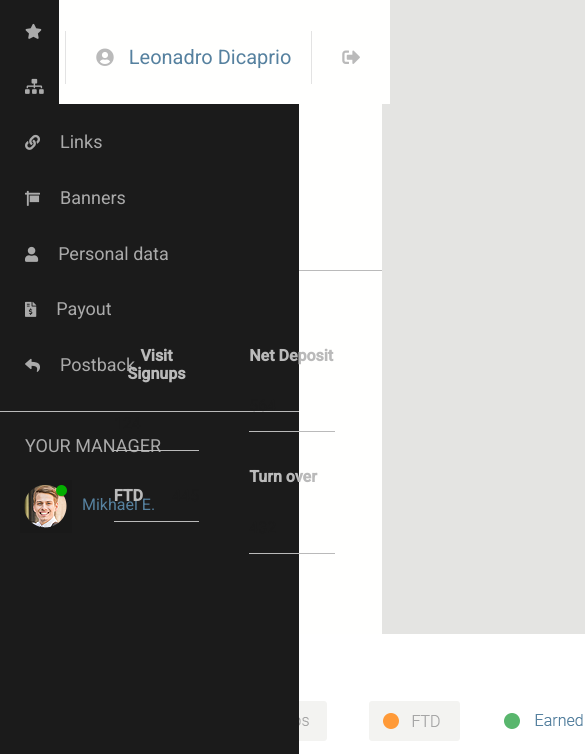
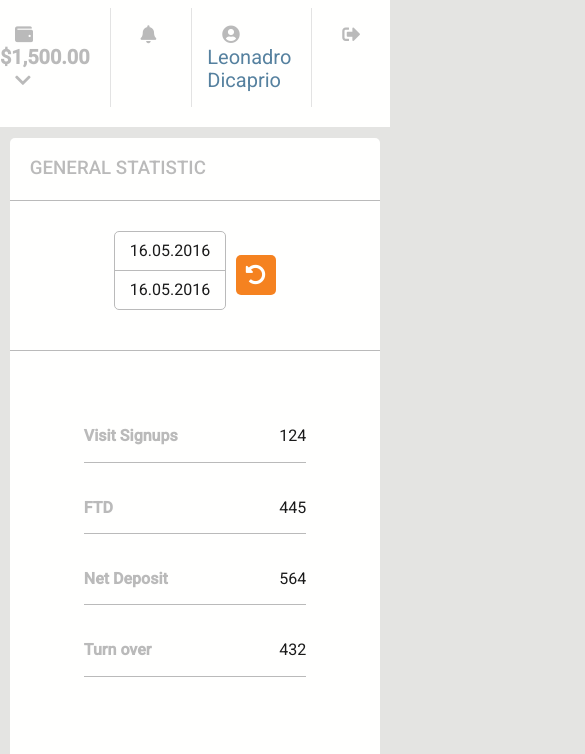
Before and after one commit to KatarzynaStrumidlo/Just_do_it, a website: page src/index.html in a window 390 px wide. Shown: the part 82-836 px from the top of the page, 585 px wide, since content can reach past the window. Drawn offline with nearby package versions, Linux system fonts and the light colour scheme; files that its build step writes are made by us from their sources; a web font is replaced by a local one.

Commit message:
Work on RWD in progress

```diff
--- a/src/index.html
+++ b/src/index.html
@@ -34,7 +34,7 @@
             </div>
         </div>
         <div class="display-container">
-            <div class="top-bar row">
+            <div class="top-bar">
               <p class="top-bar-amount"><i class="fas fa-wallet"></i>$1,500.00<i class="fas fa-chevron-down"></i></p>
               <p class="top-bar-alerts"><i class="fas fa-bell"></i></p>
               <p class="top-bar-login"><i class="fas fa-user-circle"></i>Leonadro Dicaprio</p>
@@ -56,28 +56,26 @@
                 </div>
 
                 <div class="statistic">
-                  <div class="row">
-                    <div class="col-6 statistic-data left">
-                      <div class="row details">
+                    <div class="statistic-data left">
+                      <div class="details">
                         <p class="title">Visit Signups</p>
                         <p class="number">124</p>
                       </div>
-                      <div class="row details">
+                      <div class="details">
                         <p class="title">FTD</p>
                         <p class="number">445</p>
                       </div>
                     </div>
-                    <div class="col-6 statistic-data right">
-                      <div class="row details">
+                    <div class="statistic-data right">
+                      <div class="details">
                         <p class="title">Net Deposit</p>
                         <p class="number">564</p>
                       </div>
-                      <div class="row details">
+                      <div class="details">
                         <p class="title">Turn over</p>
                         <p class="number">432</p>
                       </div>
                     </div>
-                  </div>
                 </div>
 
                 <div class="chart">
@@ -156,7 +154,7 @@
                     </div>
                   </div>
                   <div class="link">
-                    <p>Piece od wine</p>
+                    <p>Piece of wine</p>
                     <a href="#">http://www.pieceofwine.com</a>
                     <div class="icons">
                       <i class="fas fa-link link-icon"></i>
--- a/src/sass/_layout.scss
+++ b/src/sass/_layout.scss
@@ -205,10 +205,15 @@ body{
 
 .statistic{
   margin: 10px auto;
+  display: flex;
+  flex-direction: row;
+  justify-content: space-around;
+  align-items: center;
 
   .left, .right{
     display: flex;
     flex-direction: column;
+    width: 45%;
   }
 
   .left{
@@ -219,6 +224,8 @@ body{
     border-bottom: solid 1px $subtitle-color;
     margin: 10px;
     width: 60%;
+    display: flex;
+    flex-direction: row;
     justify-content: space-between;
 
     .title, .number{
@@ -270,7 +277,6 @@ body{
 .link{
   display: flex;
   flex-direction: row;
-  //justify-content: space-between;
   border-top: 1px solid $subtitle-color;
   width: 75%;
   margin: 0 auto;
@@ -326,3 +332,106 @@ body{
     }
   }
 }
+
+@media (max-width: 767px) {
+  .main-container {
+    margin: 0;
+    flex-direction: column;
+    //height: 100%;
+  }
+
+  .sidebar{
+    height: 70px;
+    width: 100%;
+    z-index: 2;
+
+    i:hover{
+      cursor: pointer;
+
+      .menu, .messenger{
+        display: block;
+        background-color: inherit;
+        z-index: 2;
+      }
+    }
+  }
+
+  .menu, .messenger{
+    display: none;
+    background-color: inherit;
+  }
+
+  .display-container{
+    width: 100%;
+    margin: 0;
+  }
+
+  .top-bar{
+    margin: 70px 0 0 0;
+    width: 100%;
+
+  }
+
+  .layout{
+    margin-top: 100px;
+  }
+
+  .date{
+    flex-direction: column;
+    justify-content: center;
+    align-items: center;
+    margin-bottom: 10px;
+
+    p{
+      margin: 0;
+      padding: 10px 0;
+      display: block;
+      text-align: center;
+
+      i{
+        display: none;
+      }
+    }
+
+    .date-finish{
+      border-top: solid 1.5px $subtitle-color;
+      border-left: none;
+
+      i{
+        color: $subtitle-color;
+      }
+    }
+  }
+
+  .statistic{
+    flex-direction: column;
+
+    .left, .right{
+      width: 100%;
+      align-items: center;
+    }
+  }
+
+  .chart img{
+    width: 400px;
+  }
+
+  .link{
+    display: flex;
+    flex-direction: column;
+
+    p, a, i{
+      margin: 7px 0;
+      text-align: start;
+      width: 100%;
+    }
+
+    .icons{
+      width: 20%;
+    }
+  }
+
+  .links .button{
+    width: 30%;
+  }
+}
```
